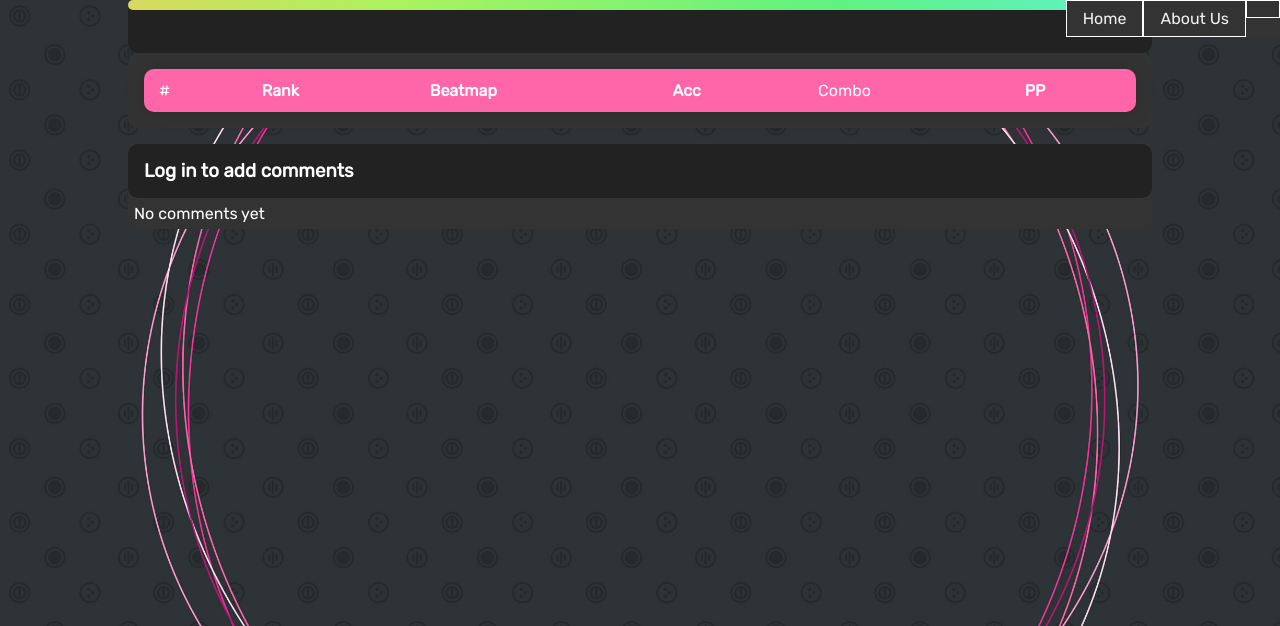
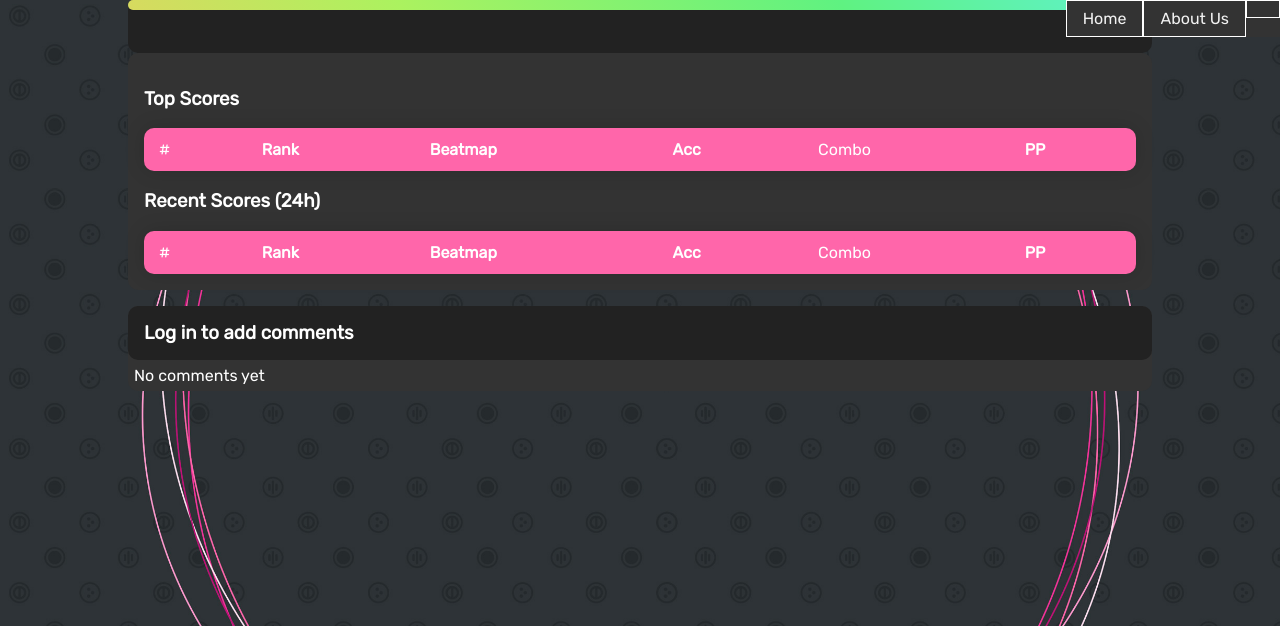
Before and after one commit to alainajae/osu-keep, a Flask app: template templates/profile.html in a window 1280 px wide. Shown: the top 626 px of the page. Run offline with Flask 2, Linux system fonts and the light colour scheme; the template is opened without the code that fills it, so the values that code supplies are empty.

Commit message:
Add recent scores table

```diff
--- a/main.py
+++ b/main.py
@@ -145,11 +145,25 @@ def get_scores():
     """
     user_id = flask.request.headers.get('user-id')
     params = {
+        'limit': 100
+    }
+
+    response = requests.get(f'{API_URL}/users/{user_id}/scores/best', params=params, headers=HEADERS)
+    user_scores = response.json() # this is not actually a json its just a python list
+    return flask.jsonify(user_scores)
+
+@app.route('/get-recent', methods=['GET'])
+def get_recent():
+    """
+    Requests user scores from osu API using given User ID in request header and returns best 100 scores by pp
+    """
+    user_id = flask.request.headers.get('user-id')
+    params = {
         'include_fails': 1,
         'limit': 100
     }
 
-    response = requests.get(f'{API_URL}/users/{user_id}/scores/best', params=params, headers=HEADERS)
+    response = requests.get(f'{API_URL}/users/{user_id}/scores/recent', params=params, headers=HEADERS)
     user_scores = response.json() # this is not actually a json its just a python list
     return flask.jsonify(user_scores)
 
--- a/static/profile.css
+++ b/static/profile.css
@@ -40,7 +40,7 @@ body{
     border-radius: var(--border-width);
 }
 
-.score-table, #user-title, .placeholder {
+.score-table, #user-title, .placeholder, .table-name {
     color: white
 }
 
--- a/static/profile.js
+++ b/static/profile.js
@@ -1,15 +1,16 @@
 window.addEventListener('load', function() {
-    loadScores()
+    loadScores('score-table-body', '/get-scores')
+    loadScores('recent-table-body', '/get-recent')
     loadCommentForm()
     loadComments()
 });
 
 // Loads scores
-async function loadScores() {
-    const scoreTable = document.getElementById('score-table-body');
+async function loadScores(element, endpoint) {
+    const scoreTable = document.getElementById(element);
     const userID = parseInt(document.getElementById('user-title').dataset.user)
     // Get scores from Flask
-    const scores = await fetch('/get-scores', {
+    const scores = await fetch(endpoint, {
         method: "GET",
         headers: {
             'Content-Type': 'application/json',
--- a/templates/profile.html
+++ b/templates/profile.html
@@ -12,6 +12,7 @@
 
 <div id="stats">
     <table class="score-table">
+        <h3 class="table-name">Top Scores</h3>
         <thead>
             <tr>
                 <td>#</td>
@@ -23,6 +24,25 @@
             </tr>
         </thead>
         <tbody id="score-table-body">
+            <tr>
+                <td><h4 class="placeholder">Loading...</h4></td>
+            </tr>
+        </tbody>
+    </table>
+
+    <table class="score-table">
+        <h3 class="table-name">Recent Scores (24h)</h3>
+        <thead>
+            <tr>
+                <td>#</td>
+                <th class='header-sortable'>Rank</th>
+                <th class='header-sortable'>Beatmap</th>
+                <th class='header-sortable'>Acc</th>
+                <td>Combo</td>
+                <th class='header-sortable'>PP</th>
+            </tr>
+        </thead>
+        <tbody id="recent-table-body">
             <tr>
                 <td><h4 class="placeholder">Loading...</h4></td>
             </tr>
```
